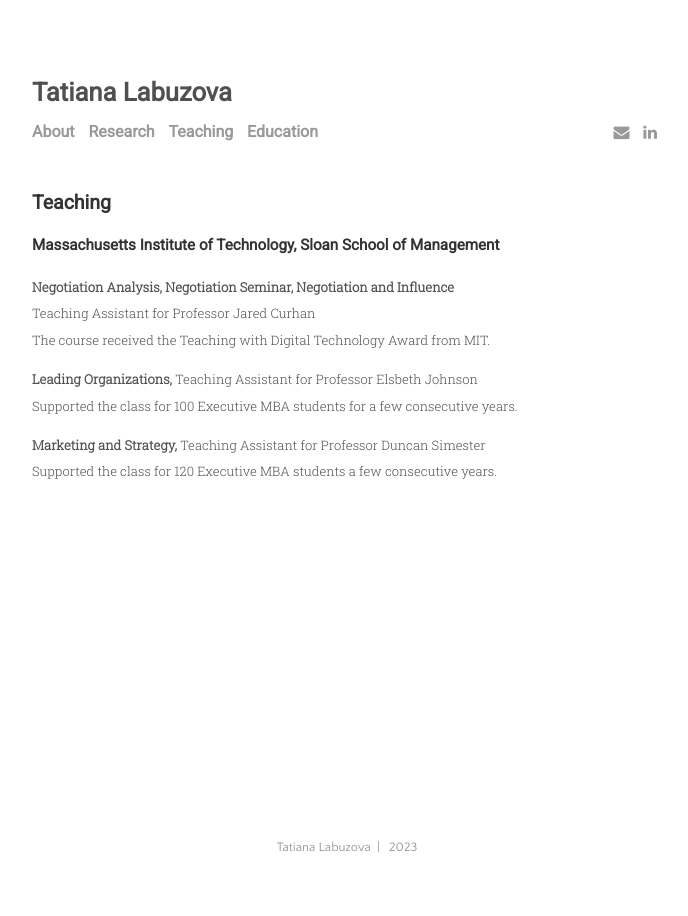
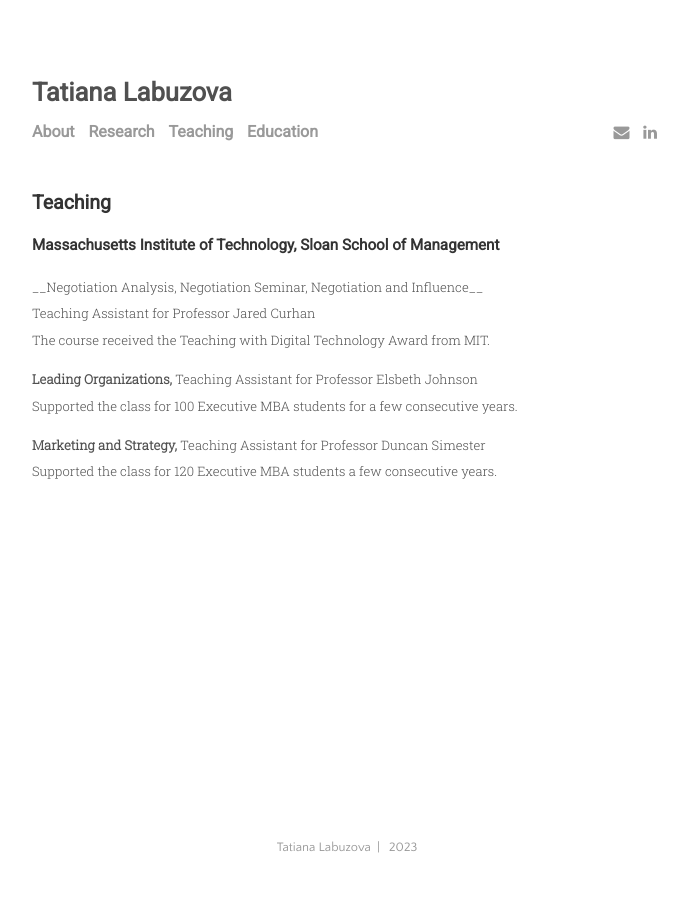
Before and after one commit to tatianalabuzova/tatianalabuzova.github.io, a Jekyll site: the page built from menu/teaching.md, in a window 1280 px wide. Shown: the whole page, without its empty margins (293-981 px from the left). Built offline with Jekyll 4.4.1, drawn with Linux system fonts in a browser that asks for light colours.

```diff
--- a/menu/teaching.md
+++ b/menu/teaching.md
@@ -6,7 +6,7 @@ title: Teaching
 
 ### Massachusetts Institute of Technology, Sloan School of Management
 
-<p><b> Negotiation Analysis, Negotiation Seminar, Negotiation and Influence</b><br>
+<p>__Negotiation Analysis, Negotiation Seminar, Negotiation and Influence__<br>
 Teaching Assistant for Professor Jared Curhan<br>
 The course received the Teaching with Digital Technology Award from MIT.</p>
 
```
